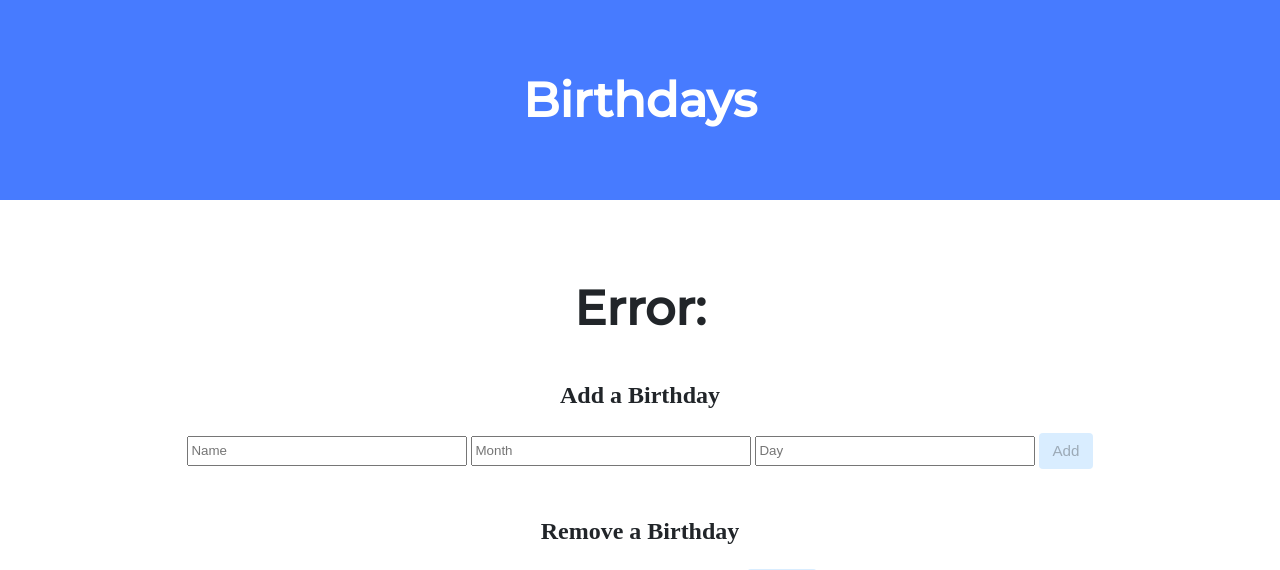
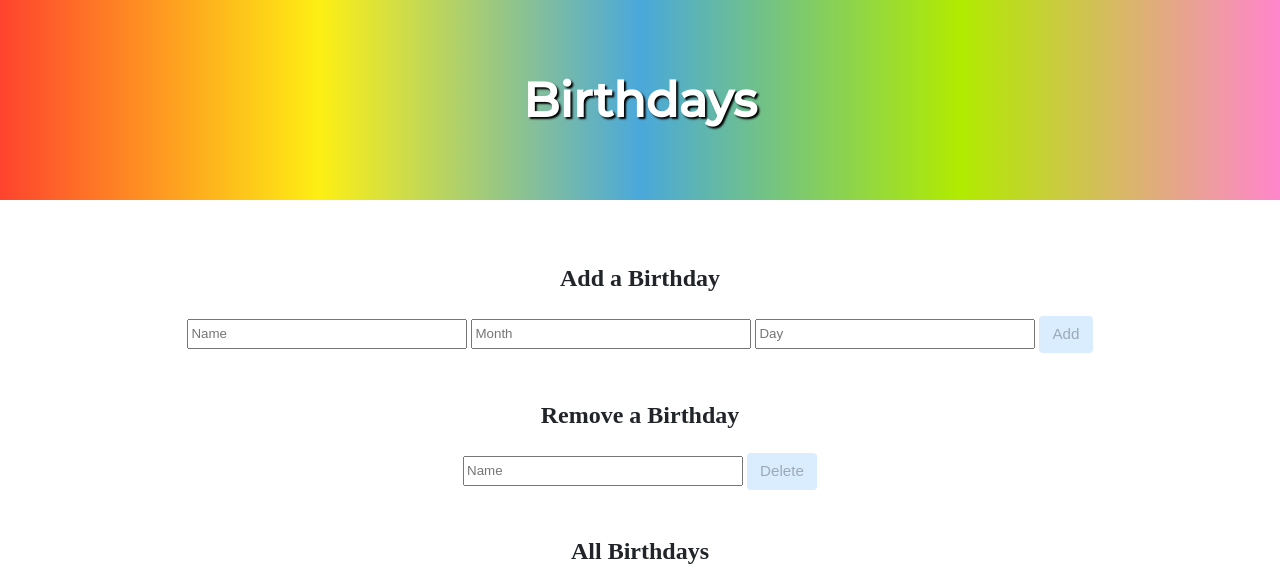
Before and after one commit to riceset/CS50-Problems, a Flask app: page / in a window 1280 px wide. Shown: the top 570 px of the page. Run offline with Flask 2, Linux system fonts and the light colour scheme; some libraries are stand-ins or nearby versions.

Commit message:
gradient, text-shadow

```diff
--- a/9/lab/static/styles.css
+++ b/9/lab/static/styles.css
@@ -18,8 +18,9 @@
 }
 
 .jumbotron {
-    background-color: #477bff;
+    background-image: linear-gradient(to right, #ff432e, #fdef14, #4aa8db, #b1eb00, #ff85cb);
     color: #fff;
+    text-shadow: 2px 2px 2px #000;
     margin-bottom: 2rem;
     padding: 2rem 1rem;
     text-align: center;
--- a/9/lab/templates/index.html
+++ b/9/lab/templates/index.html
@@ -12,9 +12,6 @@
         </div>
         <div class="container">
             <div class="section">
-
-                <h1>Error: {{ error }}</h1>
-
                 <h2>Add a Birthday</h2>
                 <!-- TODO: Create a form for users to submit a name, a month, and a day -->
                 <form action="/" method="post">
```
